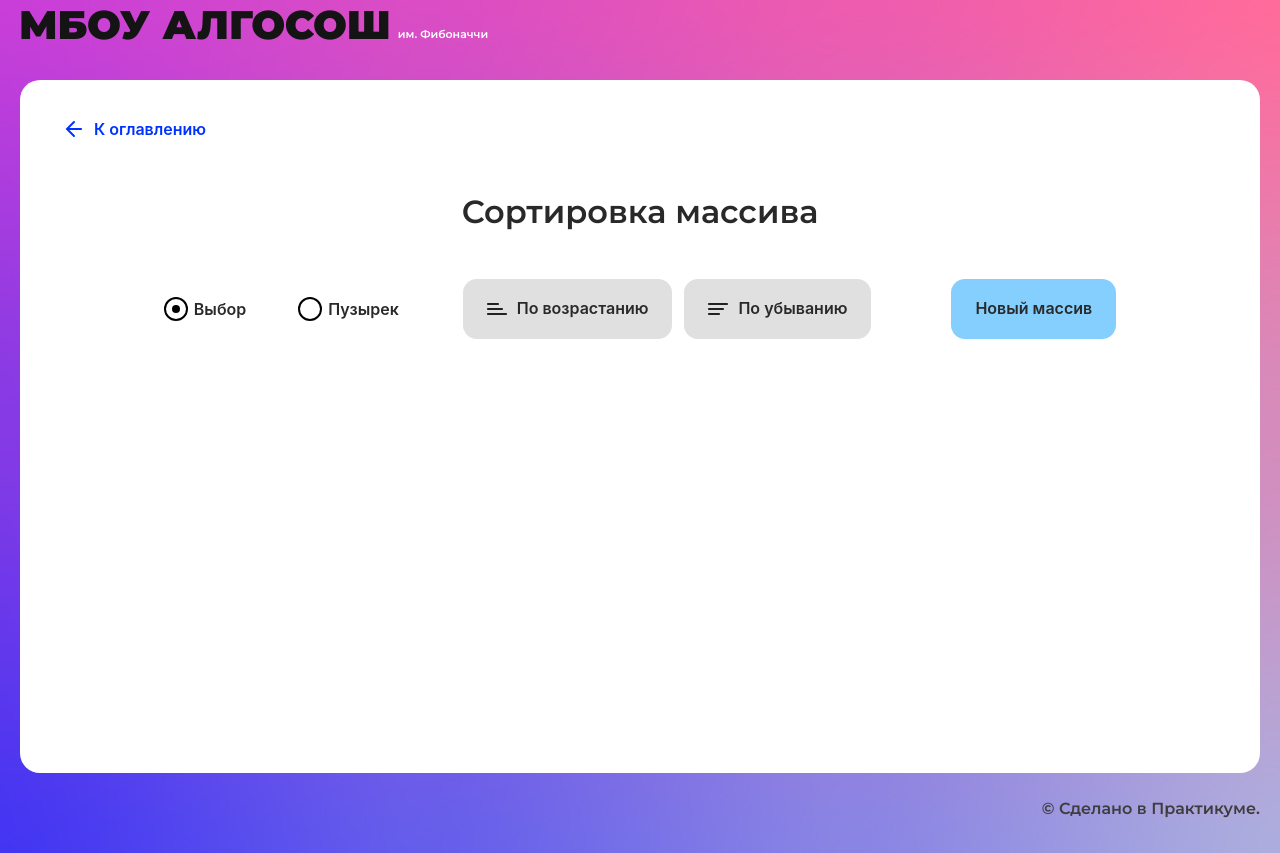
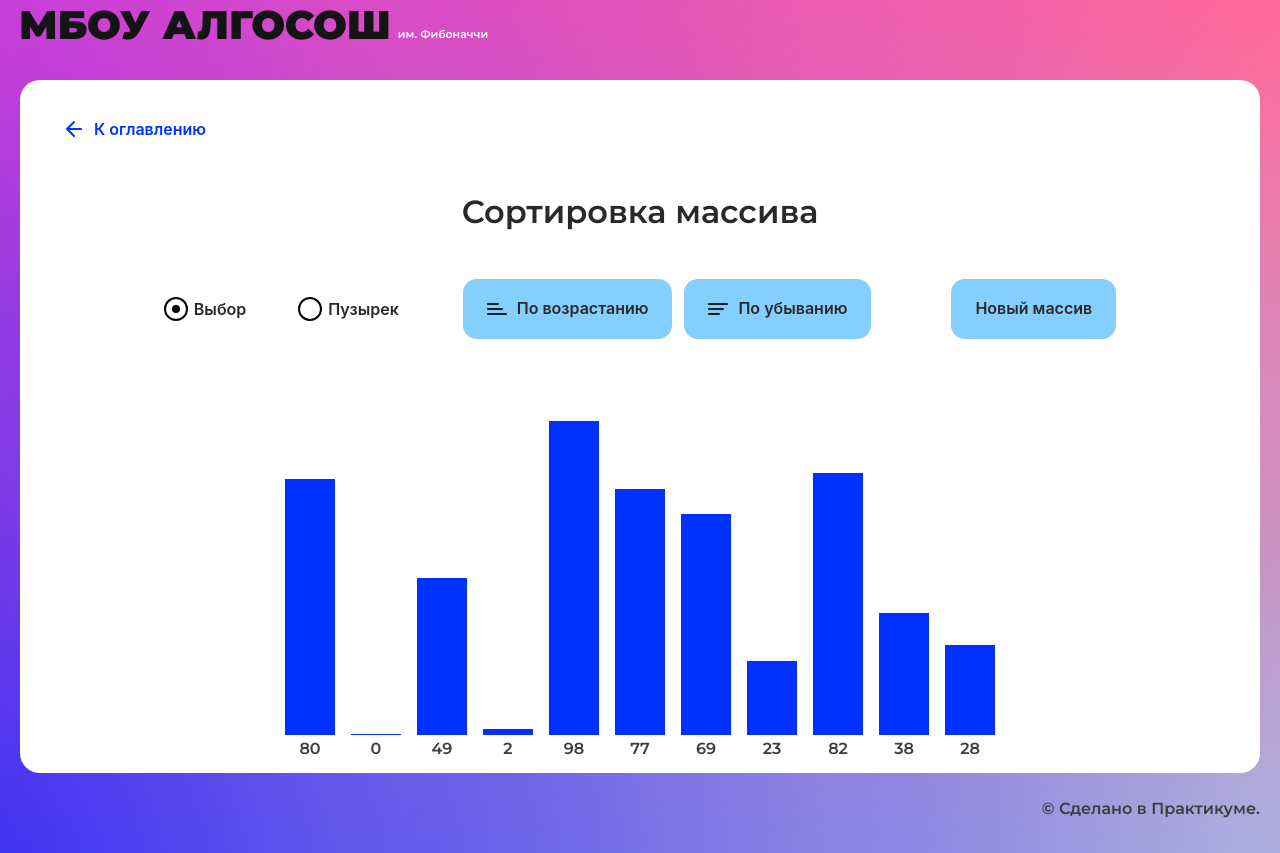
Before and after one commit to denis-ttk-1975/algososh, a React (Create React App) app: page /sorting in a window 1280 px wide. Built offline with nearby package versions, Linux system fonts and the light colour scheme.

Commit message:
array added for first entering to sort-page

```diff
--- a/src/components/sorting-page/sorting-page.tsx
+++ b/src/components/sorting-page/sorting-page.tsx
@@ -36,6 +36,12 @@ export const SortingPage: React.FC = () => {
   const [direction, setDirection] = useState<'Ascending' | 'Descending' | null>(null);
 
   const [sortingArray, setSortingArray] = useState<{ data: number; type: ElementStates }[]>([]);
+
+  useEffect(() => {
+    setSortingArray(generateNewArray());
+    setMethod('selection');
+    setDirection(null);
+  }, []);
 
   useEffect(() => {
     if (!!direction) {
```
